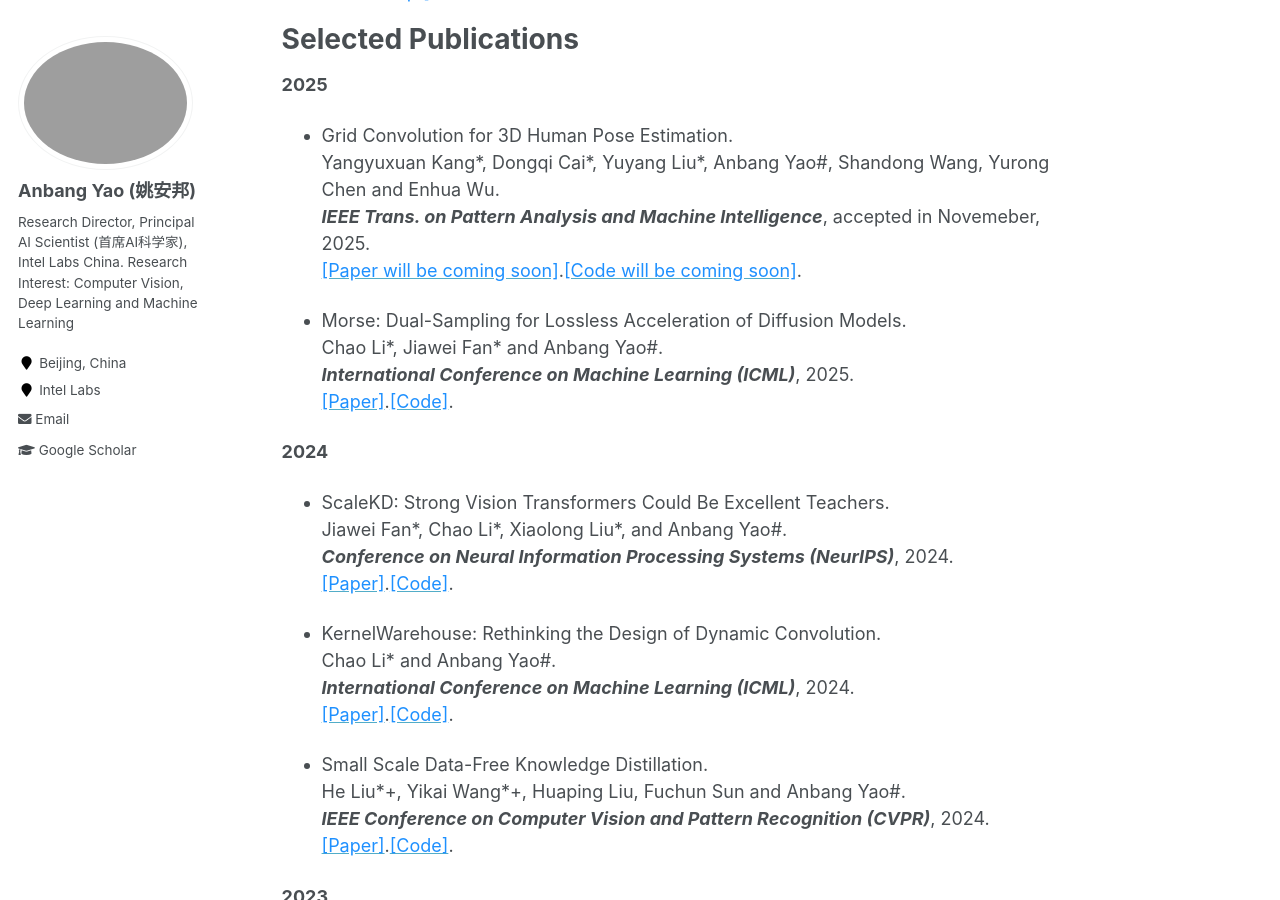
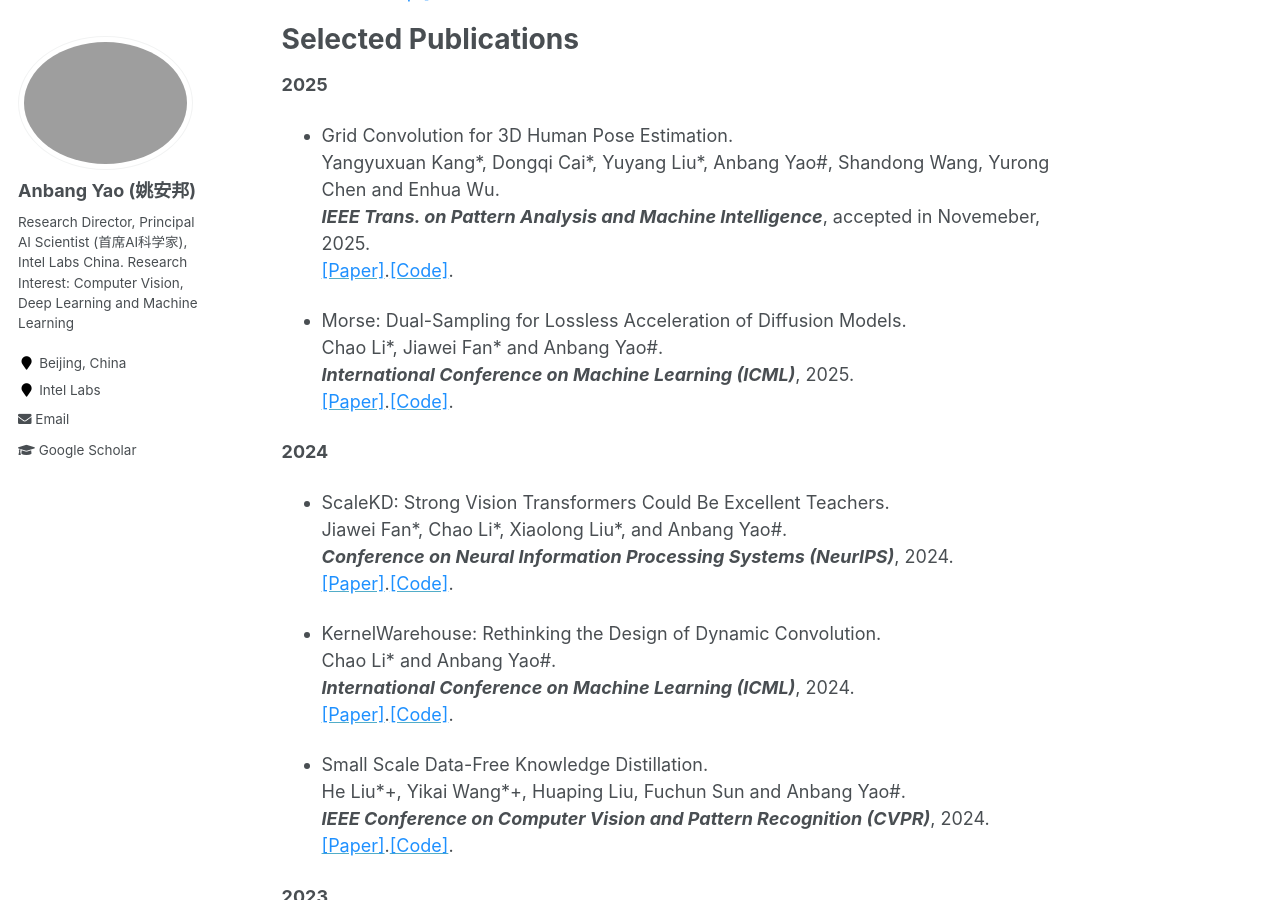
Before and after one commit to YaoAnbang/YaoAnbang.github.io, a Jekyll site: the page built from _pages/about.md, in a window 1280 px wide and 900 px high, scrolled down 4304 px. Built offline with Jekyll 4.4.1, drawn with Linux system fonts in a browser that asks for light colours.

Commit message:
Update about.md

```diff
--- a/_pages/about.md
+++ b/_pages/about.md
@@ -63,7 +63,7 @@ Latest Manuscripts
 
 (\* Interns or team/project members mentored by me, \+ Equal contribution, \# Corresponding author)
 
-<!--+ SliderQuant: Accurate Post-Training Quantization for LLMs.<br> Shigeng Wang\*, Chao Li\*, Yangyuxuan Kang\*, Zhonghong Ou and Anbang Yao\#.<br><em>**under review at a top-tier AI conference, 2025**</em>.<br> [<font color="DodgerBlue">[Manuscript]</font>](https://ieeexplore.ieee.org/document/11274401/).[<font color="DodgerBlue">[Code]</font>](https://github.com/OSVAI/GridConv).<br>-->
+<!--+ SliderQuant: Accurate Post-Training Quantization for LLMs.<br> Shigeng Wang\*, Chao Li\*, Yangyuxuan Kang\*, Zhonghong Ou and Anbang Yao\#.<br><em>**under review at a top-tier AI conference, 2025**</em>.<br> [<font color="DodgerBlue">[Manuscript]</font>](https://yaoanbang.github.io/).[<font color="DodgerBlue">[Code]</font>](https://yaoanbang.github.io/).<br>-->
 
 <!--+ Chain-of-Models Pre-training: Rethinking Training Acceleration of CLIP Models.<br> Jiawei Fan\*, Shigeng Wang\*, Chao Li\*, Xiaolong Liu\* and Anbang Yao\#.<br><em>**under review at a top-tier AI conference, 2025**</em>.<br> [<font color="DodgerBlue">[Manuscript]</font>](https://yaoanbang.github.io/).[<font color="DodgerBlue">[Code]</font>](https://yaoanbang.github.io/).<br>-->
 
@@ -74,7 +74,7 @@ Selected Publications
 
 **2025**
 
-+ Grid Convolution for 3D Human Pose Estimation.<br> Yangyuxuan Kang\*, Dongqi Cai\*, Yuyang Liu\*, Anbang Yao\#, Shandong Wang, Yurong Chen and Enhua Wu.<br><em>**IEEE Trans. on Pattern Analysis and Machine Intelligence**</em>, accepted in Novemeber, 2025. <br>[<font color="DodgerBlue">[Paper will be coming soon]</font>](https://yaoanbang.github.io/).[<font color="DodgerBlue">[Code will be coming soon]</font>](https://yaoanbang.github.io/).<br>
++ Grid Convolution for 3D Human Pose Estimation.<br> Yangyuxuan Kang\*, Dongqi Cai\*, Yuyang Liu\*, Anbang Yao\#, Shandong Wang, Yurong Chen and Enhua Wu.<br><em>**IEEE Trans. on Pattern Analysis and Machine Intelligence**</em>, accepted in Novemeber, 2025. <br>[<font color="DodgerBlue">[Paper]</font>](https://ieeexplore.ieee.org/document/11274401/).[<font color="DodgerBlue">[Code]</font>](https://github.com/OSVAI/GridConv).<br>
 
 + Morse: Dual-Sampling for Lossless Acceleration of Diffusion Models.<br> Chao Li\*, Jiawei Fan\* and Anbang Yao\#.<br><em>**International Conference on Machine Learning (ICML)**</em>, 2025.<br>[<font color="DodgerBlue">[Paper]</font>](https://arxiv.org/abs/2506.18251).[<font color="DodgerBlue">[Code]</font>](https://github.com/deep-optimization/Morse).<br>
 
```
